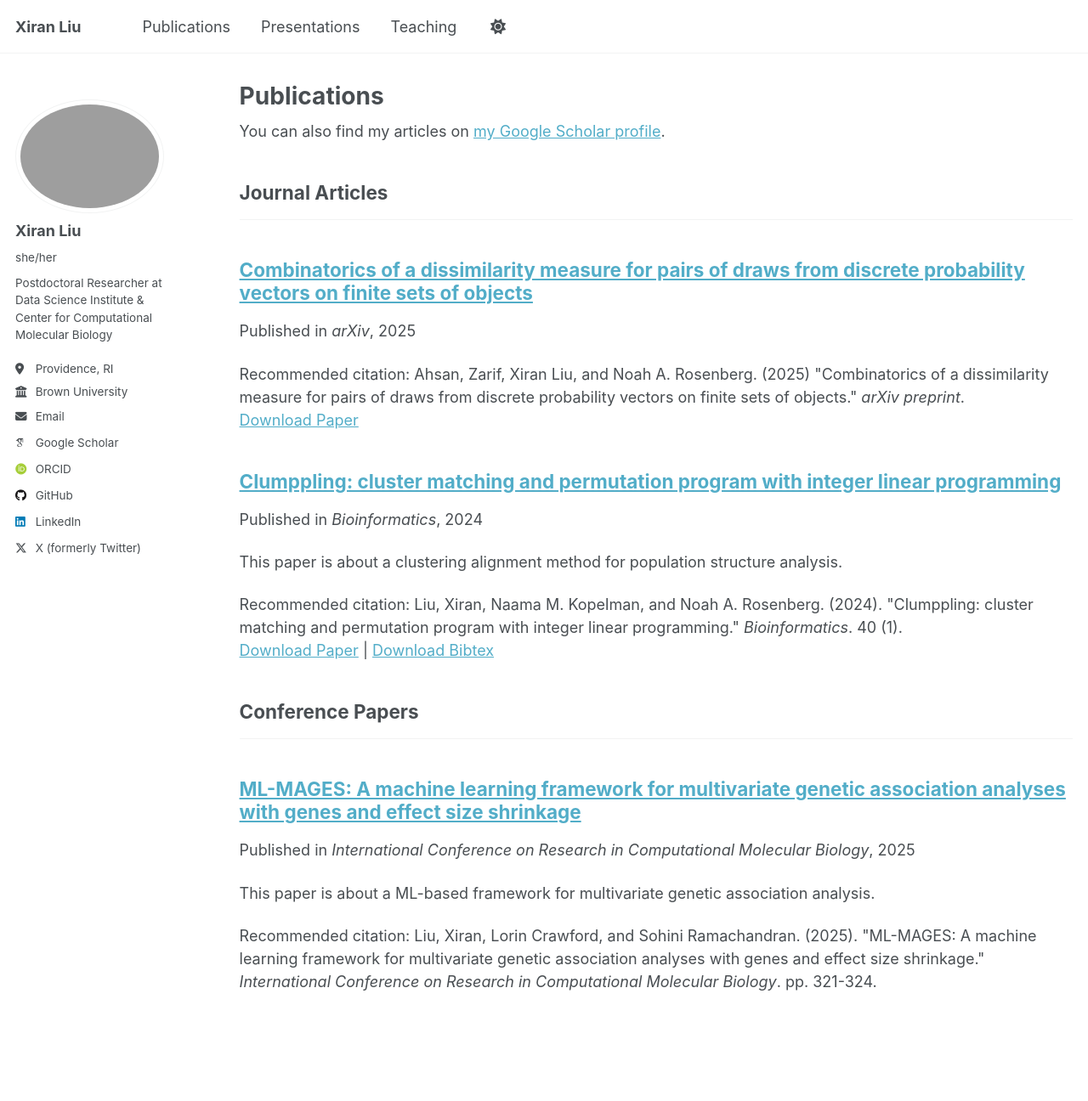
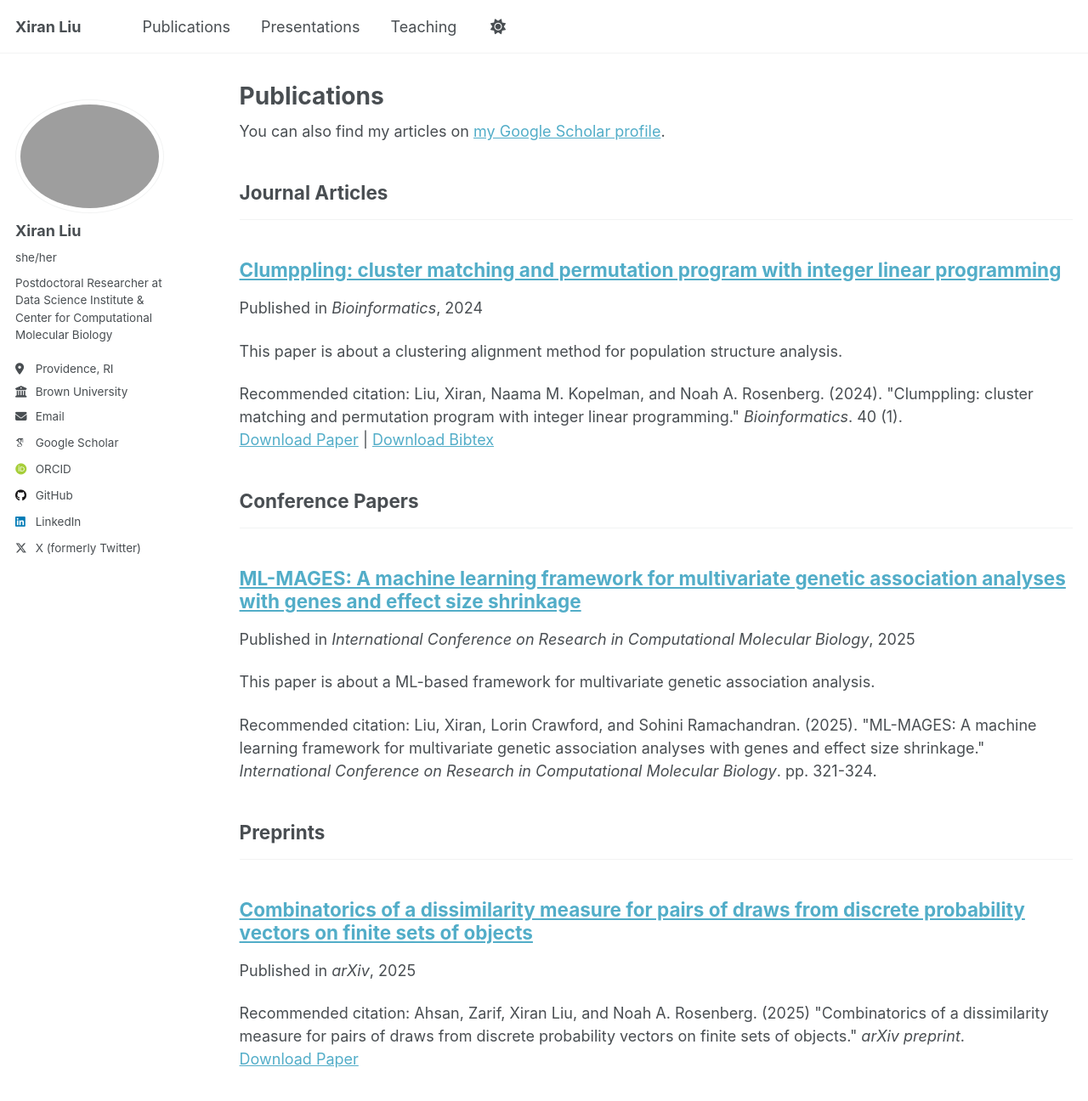
Before and after one commit to xr-cc/xr-cc.github.io, a Jekyll site: the page built from _pages/publications.html, in a window 1280 px wide and 1400 px high. Shown: the top 1296 px of the window at 85% size. Built offline with Jekyll 4.4.1, drawn with Linux system fonts in a browser that asks for light colours; some web fonts are replaced; a script that is not in the unit is left out.

Commit message:
add preprints

```diff
--- a/_config.yml
+++ b/_config.yml
@@ -87,6 +87,8 @@ publication_category:
     title: 'Journal Articles'
   conferences:
     title: 'Conference Papers'
+  preprints:
+    title: 'Preprints'
 
 # Site Settings
 teaser                   :  # filename of teaser fallback teaser image placed in /images/ for social media previews
```
Also changed, not shown: _publications/combinatorics2025.md (+1 -1 lines).
